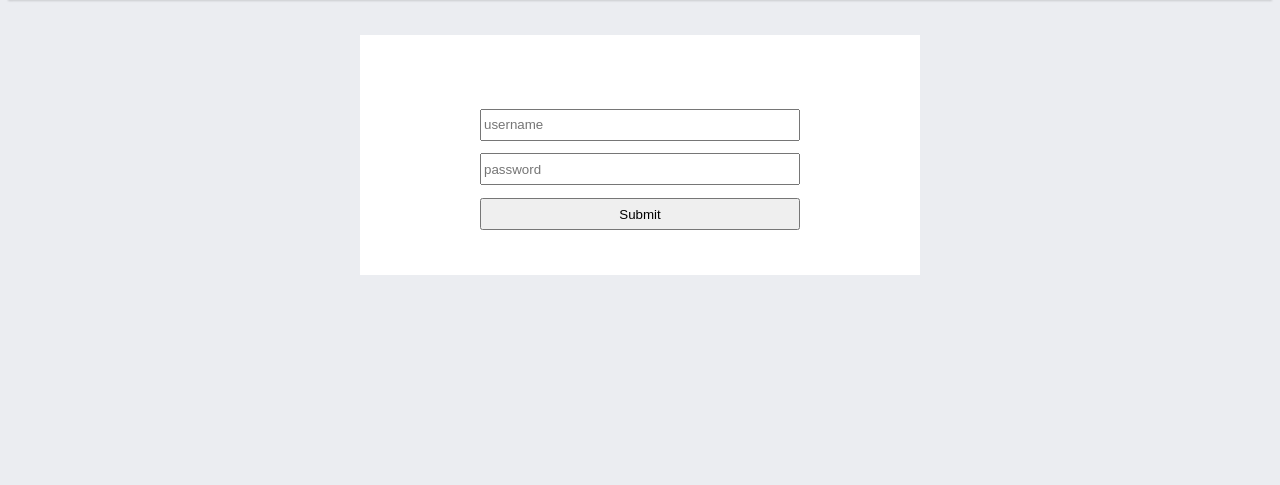
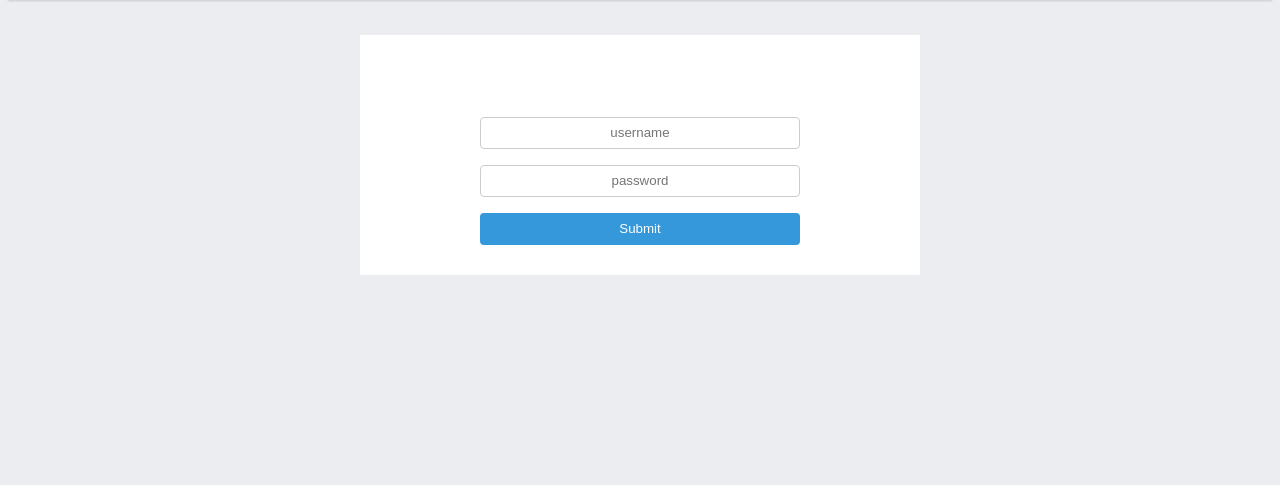
Before and after one commit to CamTosh/VirtDashboard, a Flask app: page / in a window 1280 px wide. Shown: the part 94-579 px from the top of the page. Run offline with Flask 2, Linux system fonts and the light colour scheme.

Commit message:
update css form

```diff
--- a/static/css/main.css
+++ b/static/css/main.css
@@ -341,3 +341,36 @@ main {
     letter-spacing: 0.9px;
     text-transform: capitalize;
 }
+
+.create {
+
+}
+
+
+input[type=text],
+input[type=password],
+select {
+    width: 50%;
+    padding: 12px 20px;
+    margin: 8px 0;
+    display: inline-block;
+    border: 1px solid #ccc;
+    border-radius: 4px;
+    box-sizing: border-box;
+  text-align: center;
+}
+
+input[type=submit] {
+    width: 50%;
+    background-color: #3498db;
+    color: white;
+    margin: 8px 0;
+    border: none;
+    border-radius: 4px;
+    cursor: pointer;
+	text-align: center;
+}
+
+input[type=submit]:hover {
+    background-color: #2980b9;
+}
```
